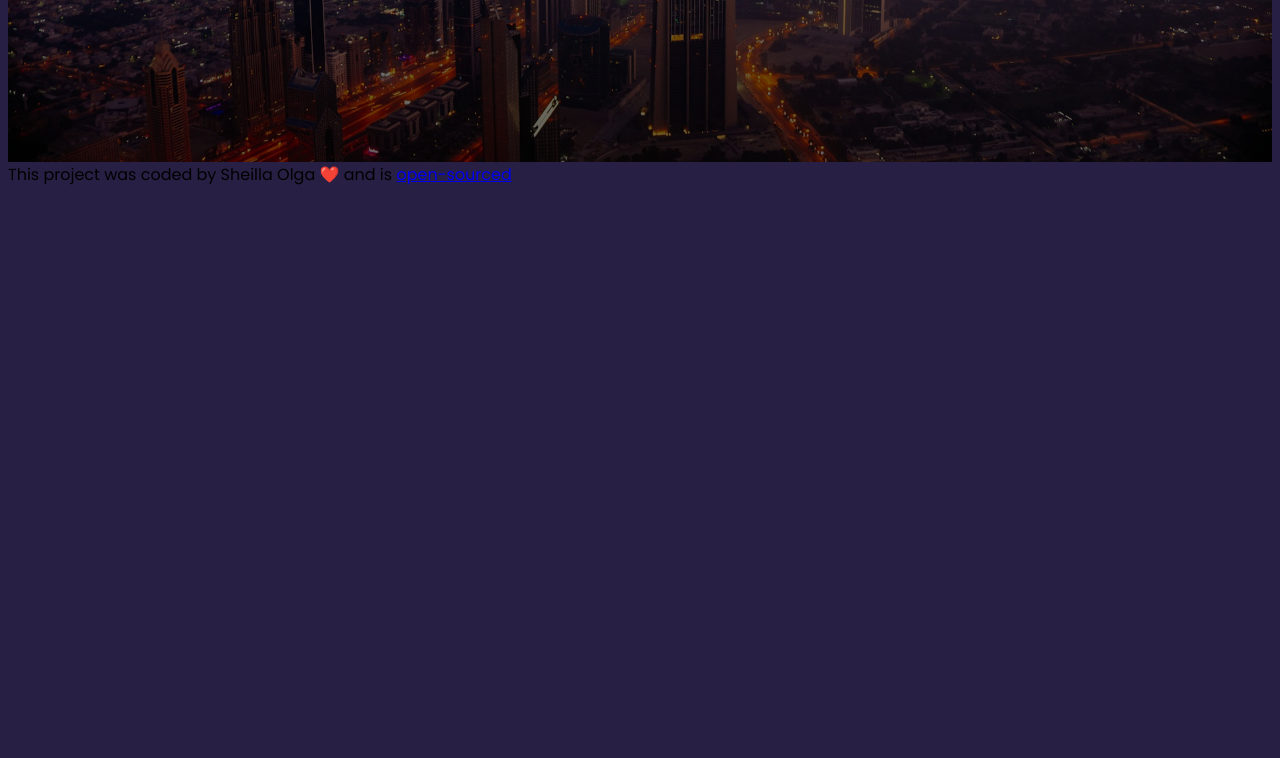
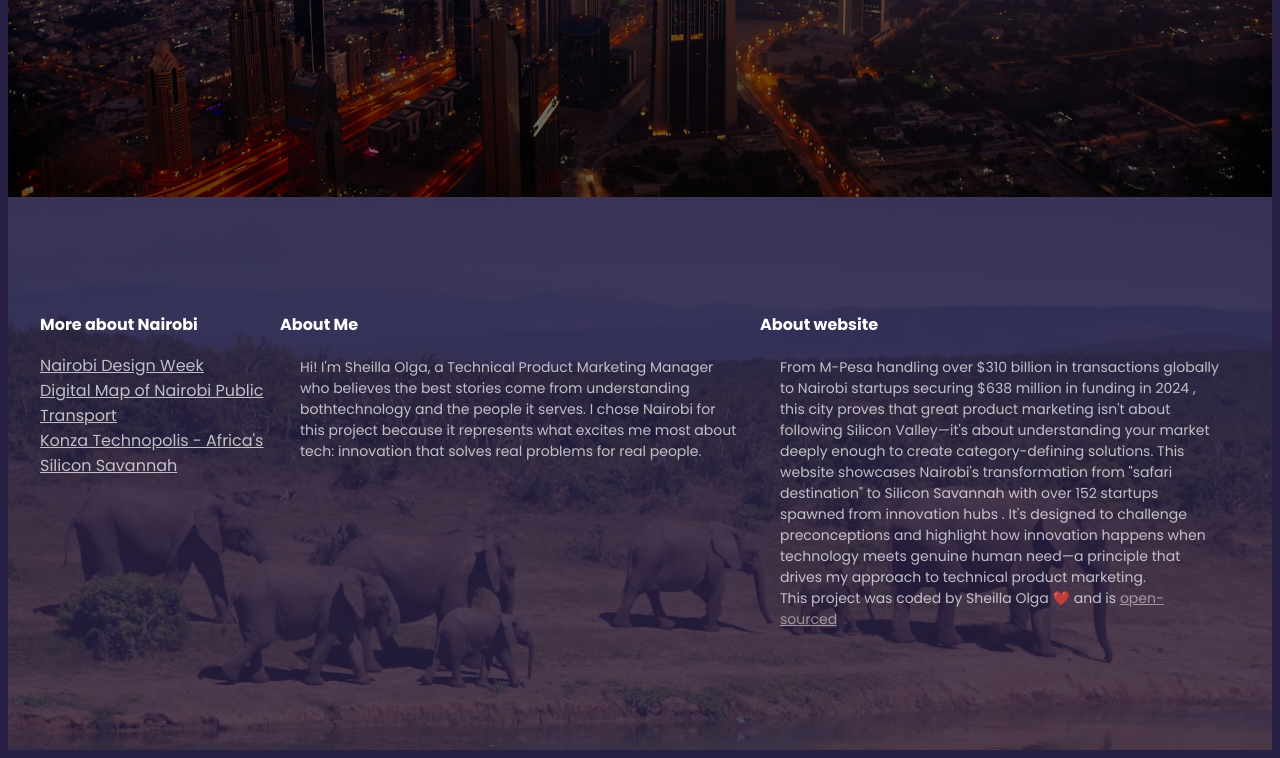
Before and after one commit to SheillaO/Social-Economic-Travel-Project, a plain HTML site: page index.html in a window 1280 px wide. Shown: the part 500-1258 px from the top of the page. Before the commit the page ends 800 px from the top, so only its background shows below. Drawn offline with Linux system fonts and the light colour scheme.

Commit message:
Worked on the footer of the homepage

```diff
--- a/index.html
+++ b/index.html
@@ -1,26 +1,81 @@
 <!DOCTYPE html>
 <html lang="en">
+
 <head>
     <meta charset="UTF-8">
     <meta name="viewport" content="width=device-width, initial-scale=1.0">
     <link rel="preconnect" href="https://fonts.googleapis.com">
     <link rel="preconnect" href="https://fonts.gstatic.com" crossorigin>
-    <link href="https://fonts.googleapis.com/css2?family=Poppins:ital,wght@0,100;0,200;0,300;0,400;0,500;0,600;0,700;0,800;0,900;1,100;1,200;1,300;1,400;1,500;1,600;1,700;1,800;1,900&display=swap"
+    <link
+        href="https://fonts.googleapis.com/css2?family=Poppins:ital,wght@0,100;0,200;0,300;0,400;0,500;0,600;0,700;0,800;0,900;1,100;1,200;1,300;1,400;1,500;1,600;1,700;1,800;1,900&display=swap"
         rel="stylesheet">
     <link rel="stylesheet" href="src/styles.css">
     <title>Nairobi Unlocked: Beyond the Safari</title>
 </head>
+
 <body>
     <div class="container">
         <header>
-    <h3></h3>.TRAVEL.</h3>
+            <h3>.TRAVEL.</h3>
             <h1>Nairobi: Nature ➕Innovation</h1>
-    <h2>Challenge stereotypes and showcase the city's art scene, entrepreneurial spirit, and cultural fusion.</h2>
+            <h2>Challenge stereotypes and showcase the city's art scene, entrepreneurial spirit, and cultural fusion.
+            </h2>
             <a href="#">Learn More</a>
         </header>
         <footer>
-        This project was coded by Sheilla Olga ❤️ and is <a href="https://github.com/SheillaO/Social-Economic-Travel-Project" target="_blank"> open-sourced</a>
+            <section class="grid">
+                <div>
+                    <h3>More about Nairobi</h3>
+                    <ul>
+                        <li>
+                            <a href="https://www.nairobi.design/" target="_blank">
+                                Nairobi Design Week
+                            </a>
+                        </li>
+                        <li>
+                            <a href="https://digitalmatatus.com/" target="_blank">
+
+                                Digital Map of Nairobi Public Transport
+                            </a>
+                        </li>
+                        <li>
+                            <a href="https://www.konza.go.ke/" target="_blank">
+
+                                Konza Technopolis - Africa's Silicon Savannah
+                            </a>
+                        </li>
+                    </ul>
+                </div>
+                <div>
+                    <h3>About Me</h3>
+                    <p>
+                        Hi! I'm Sheilla Olga, a Technical Product Marketing Manager who believes the best stories come
+                        from understanding bothtechnology and the people it serves. I chose Nairobi for this project
+                        because it represents what excites me most about tech: innovation that solves real problems for
+                        real people.
+                    </p>
+                </div>
+                <div>
+                    <h3>About website</h3>
+                    <p>
+                        From M-Pesa handling over $310 billion in transactions globally to Nairobi startups securing
+                        $638 million in funding in 2024 , this city proves that great product marketing isn't about
+                        following Silicon Valley—it's about understanding your market deeply enough to create
+                        category-defining solutions. This website showcases Nairobi's transformation from "safari
+                        destination" to Silicon Savannah with over 152 startups spawned from innovation hubs . It's
+                        designed to challenge preconceptions and highlight how innovation happens when technology meets
+                        genuine human need—a principle that drives my approach to technical product marketing.
+                        <br />
+
+                        This project was coded by Sheilla Olga ❤️ and is
+                        <a href="https://github.com/SheillaO/Social-Economic-Travel-Project" target="_blank">
+                            open-sourced
+                        </a>
+                    </p>
+                </div>
+            </section>
         </footer>
     </div>
 </body>
+
 </html>
--- a/src/styles.css
+++ b/src/styles.css
@@ -7,6 +7,18 @@ background-color: #272044;
 .container{
     max-width: 1400px;
     margin:0 auto;
+}
+
+.grid{
+    display: grid;
+    grid-template-columns: 1fr 2fr 2fr;
+
+
+}
+
+section{
+    max-width: 1200px;
+    margin: 0 auto;
 }
 
 header{
@@ -55,8 +67,46 @@ header a{
     display:inline-block;
 }
 
+footer{
+    color: white;
+    background-image:linear-gradient(rgba(39,32,68,0.9), rgba(39,32,68,0.8)), url("../images/Elephants\ in\ the\ wild.jpg");
+background-repeat:no-repeat;
+background-size: cover;
+padding: 100px 0;
+}
 
-@media(max-width:900px){
+footer h3{
+    font-weight: 700;
+    font-size: 16px;
+    line-height: 1.5;
+}
+
+footer p{
+    font-weight: 400;
+    font-size: 14px;
+    line-height: 1.5;
+    margin:20px;
+    opacity: 0.7;
+}
+
+footer ul{
+    padding: 0;
+}
+
+footer li{
+    list-style: none;
+    margin: 0;
+    padding: 0;
+
+}
+
+footer a{
+    color: white;
+    opacity:0.7;
+
+}
+
+@media(max-width:960px){
     header{
         padding: 60px 0;
     }
```
Lines whose indentation alone changed are shown as unchanged.
